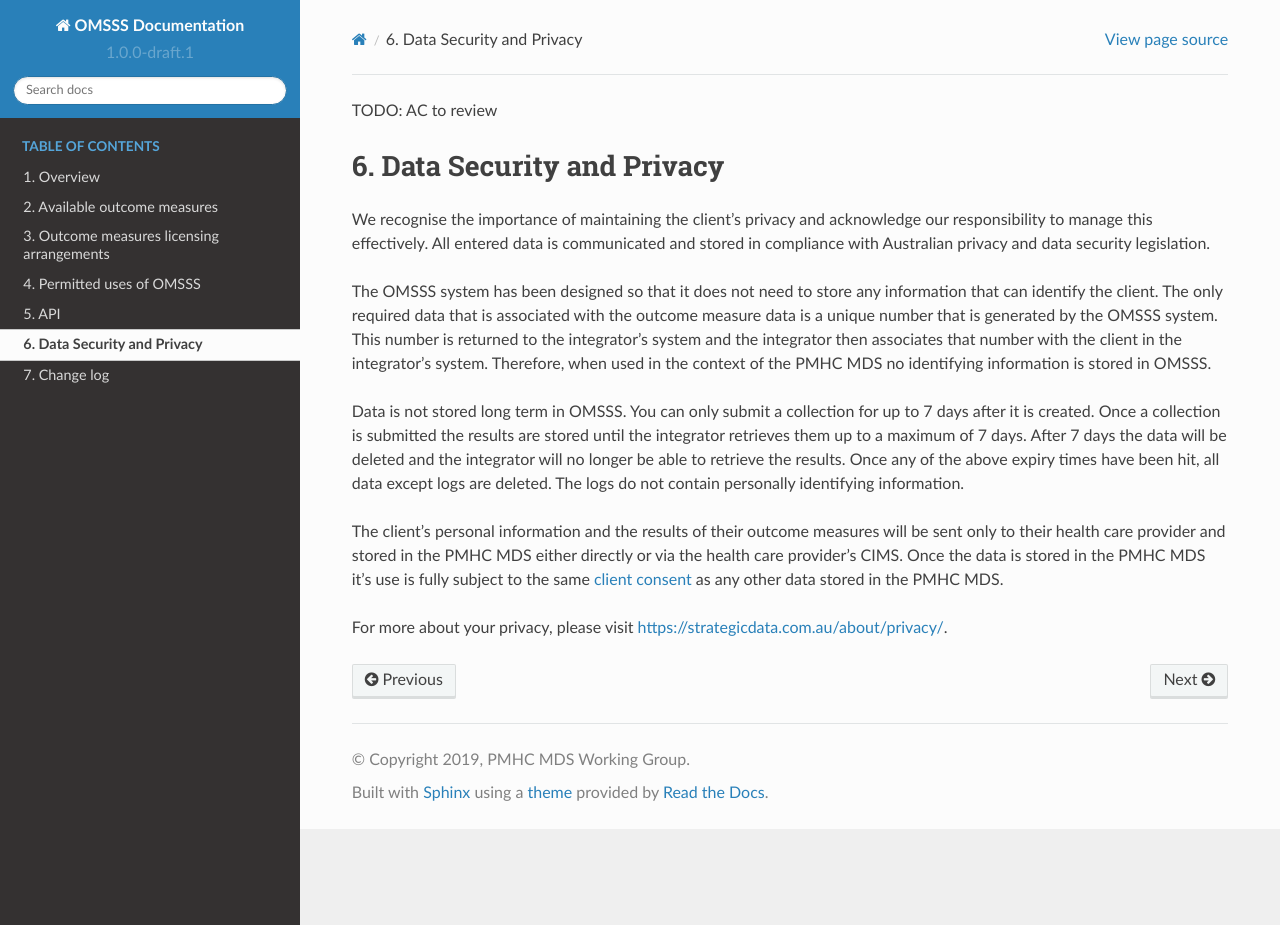
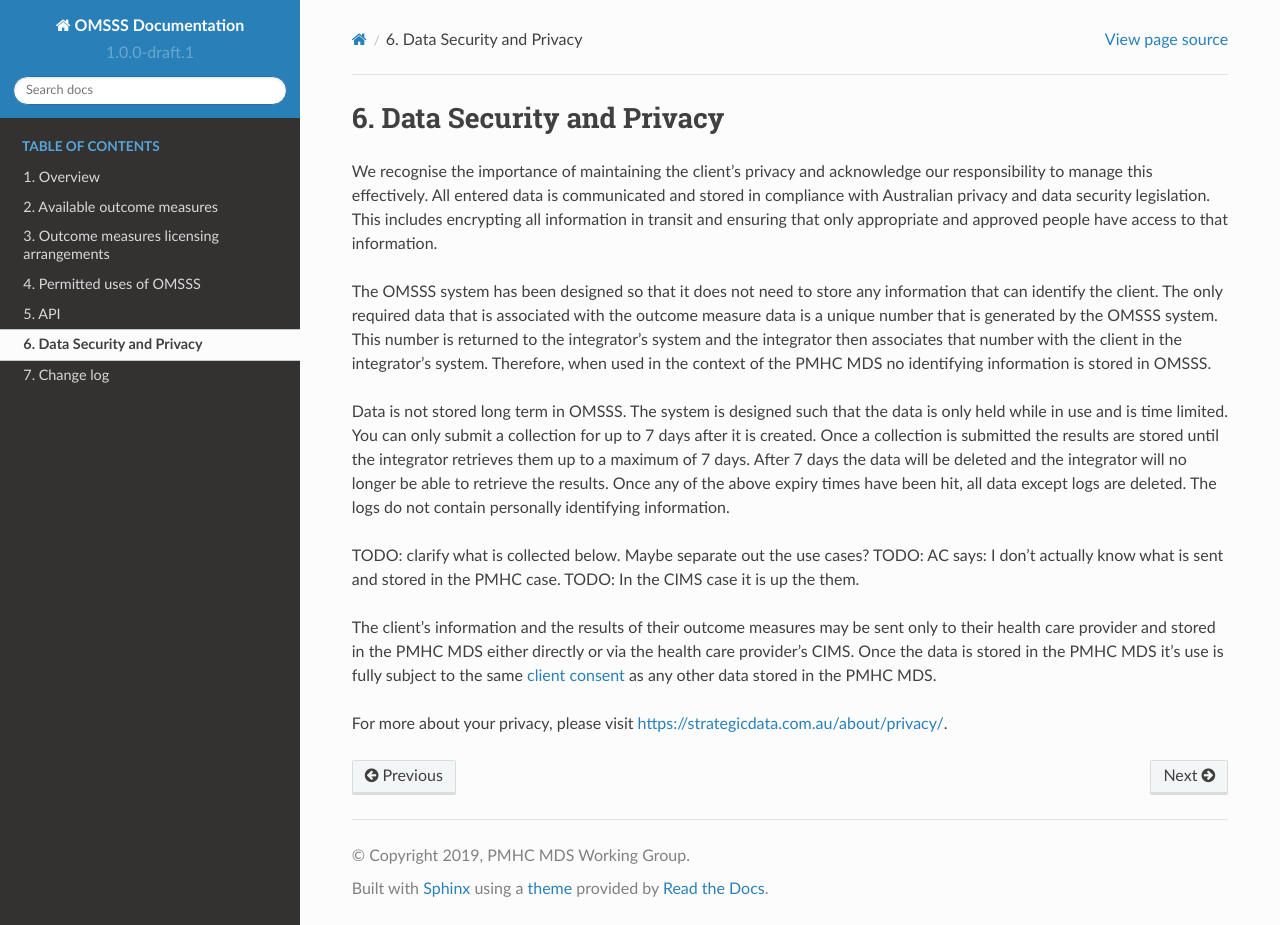
Before and after one commit to logicly-au/docs.omsss.online, a Sphinx documentation site: the page built from doc/data-security-privacy.rst, in a window 1280 px wide and 925 px high. Built offline with Sphinx 7.4.7 and the Read the Docs theme 2.0.0, drawn with Linux system fonts in a browser that asks for light colours.

Commit message:
Suggested changes and TODOs

```diff
--- a/doc/data-security-privacy.rst
+++ b/doc/data-security-privacy.rst
@@ -1,29 +1,36 @@
 .. _data-security-privacy:
-
-TODO: AC to review
 
 Data Security and Privacy
 =========================
 
-We recognise the importance of maintaining the client's privacy and acknowledge our
-responsibility to manage this effectively. All entered data is communicated and stored in
-compliance with Australian privacy and data security legislation.
+We recognise the importance of maintaining the client's privacy and acknowledge
+our responsibility to manage this effectively. All entered data is communicated
+and stored in compliance with Australian privacy and data security legislation.
+This includes encrypting all information in transit and ensuring that only
+appropriate and approved people have access to that information.
 
-The OMSSS system has been designed so that it does not need to store any information
-that can identify the client. The only required data that is associated with the
-outcome measure data is a unique number that is generated by the OMSSS system.
-This number is returned to the integrator's system and the integrator then associates
-that number with the client in the integrator's system. Therefore, when used in the
-context of the PMHC MDS no identifying information is stored in OMSSS.
+The OMSSS system has been designed so that it does not need to store any
+information that can identify the client. The only required data that is
+associated with the outcome measure data is a unique number that is generated
+by the OMSSS system. This number is returned to the integrator's system and the
+integrator then associates that number with the client in the integrator's
+system. Therefore, when used in the context of the PMHC MDS no identifying
+information is stored in OMSSS.
 
-Data is not stored long term in OMSSS. You can only submit a collection for up
-to 7 days after it is created. Once a collection is submitted the results are stored
-until the integrator retrieves them up to a maximum of 7 days. After 7 days the data
-will be deleted and the integrator will no longer be able to retrieve the results.
-Once any of the above expiry times have been hit, all data except logs are deleted.
-The logs do not contain personally identifying information.
+Data is not stored long term in OMSSS. The system is designed such that the
+data is only held while in use and is time limited. You can only submit a
+collection for up to 7 days after it is created. Once a collection is submitted
+the results are stored until the integrator retrieves them up to a maximum of 7
+days. After 7 days the data will be deleted and the integrator will no longer
+be able to retrieve the results. Once any of the above expiry times have been
+hit, all data except logs are deleted. The logs do not contain personally
+identifying information.
 
-The client's personal information and the results of their outcome measures will
+TODO: clarify what is collected below. Maybe separate out the use cases?
+TODO: AC says: I don't actually know what is sent and stored in the PMHC case.
+TODO: In the CIMS case it is up the them.
+
+The client's information and the results of their outcome measures may
 be sent only to their health care provider and stored in the PMHC MDS either
 directly or via the health care provider’s CIMS. Once the data is stored in
 the PMHC MDS it’s use is fully subject to the same
--- a/doc/overview.rst
+++ b/doc/overview.rst
@@ -63,6 +63,8 @@ need to be recorded in the PMHC MDS as ‘No’ and changed to ‘Yes’ after c
 has been obtained. Here is a diagram outlining how the OMSSS might be integrated
 into a client management system:
 
+TODO: Have the figures been moved above the words? See last sentence.
+
 Example 2: Outcome measure completed by client at Provider’s service delivery centre
 ~~~~~~~~~~~~~~~~~~~~~~~~~~~~~~~~~~~~~~~~~~~~~~~~~~~~~~~~~~~~~~~~~~~~~~~~~~~~~~~~~~~~
 
```
